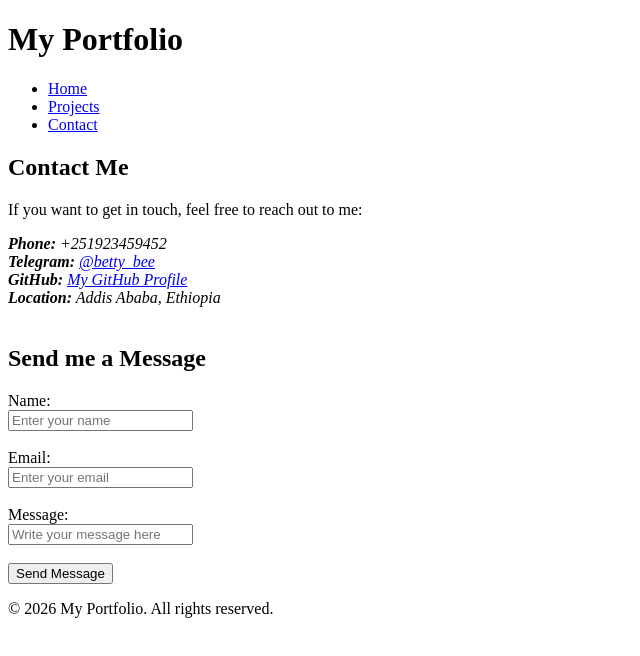
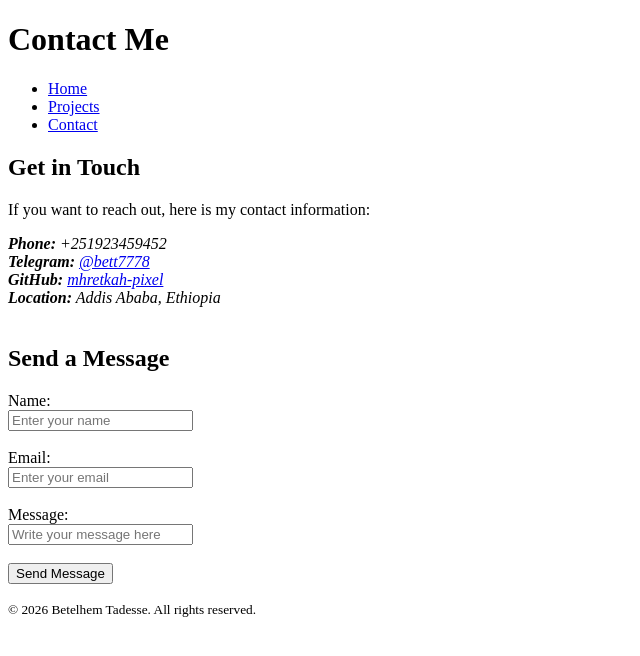
Before and after one commit to mhretkah-pixel/Portfolio, a plain HTML site: page contact.html in a window 1280 px wide. Shown: the whole page, without its empty margins (0-640 px from the left). Drawn offline with Linux system fonts and the light colour scheme.

Commit message:
Updated portfolio with my name and clean structure

```diff
--- a/contact.html
+++ b/contact.html
@@ -3,12 +3,12 @@
 <head>
   <meta charset="UTF-8">
   <meta name="viewport" content="width=device-width, initial-scale=1.0">
-    <title>Contact - My Portfolio</title>
+  <title>Contact - Betelhem Tadesse</title>
 </head>
 <body>
 
   <header>
-        <h1>My Portfolio</h1>
+    <h1>Contact Me</h1>
     <nav>
       <ul>
         <li><a href="index.html">Home</a></li>
@@ -20,20 +20,18 @@
 
   <main>
     <section>
-            <h2>Contact Me</h2>
-            <p>If you want to get in touch, feel free to reach out to me:</p>
+      <h2>Get in Touch</h2>
+      <p>If you want to reach out, here is my contact information:</p>
 
-            <!-- Using the address tag for contact info -->
       <address>
         <strong>Phone:</strong> +251923459452 <br>
-                <strong>Telegram:</strong> <a href="https://t.me/betty_bee" target="_blank">@betty_bee</a> <br>
-                <strong>GitHub:</strong> <a href="https://github.com/yourusername" target="_blank">My GitHub Profile</a> <br>
+        <strong>Telegram:</strong> <a href="https://t.me/bett7778" target="_blank">@bett7778</a> <br>
+        <strong>GitHub:</strong> <a href="https://github.com/mhretkah-pixel" target="_blank">mhretkah-pixel</a> <br>
         <strong>Location:</strong> Addis Ababa, Ethiopia
       </address>
 
       <br>
-            <h2>Send me a Message</h2>
-            <!-- Using a Form to allow users to submit data -->
+      <h2>Send a Message</h2>
       <form action="#" method="post">
         <label for="name">Name:</label><br>
         <input type="text" id="name" name="name" placeholder="Enter your name" required><br><br>
@@ -50,7 +48,7 @@
   </main>
 
   <footer>
-        <p>&copy; 2026 My Portfolio. All rights reserved.</p>
+    <p><small>&copy; 2026 Betelhem Tadesse. All rights reserved.</small></p>
   </footer>
 
 </body>
```
Also changed, not shown: index.html (+7 -8 lines), projects.html (+6 -10 lines). Lines whose indentation alone changed are shown as unchanged.
